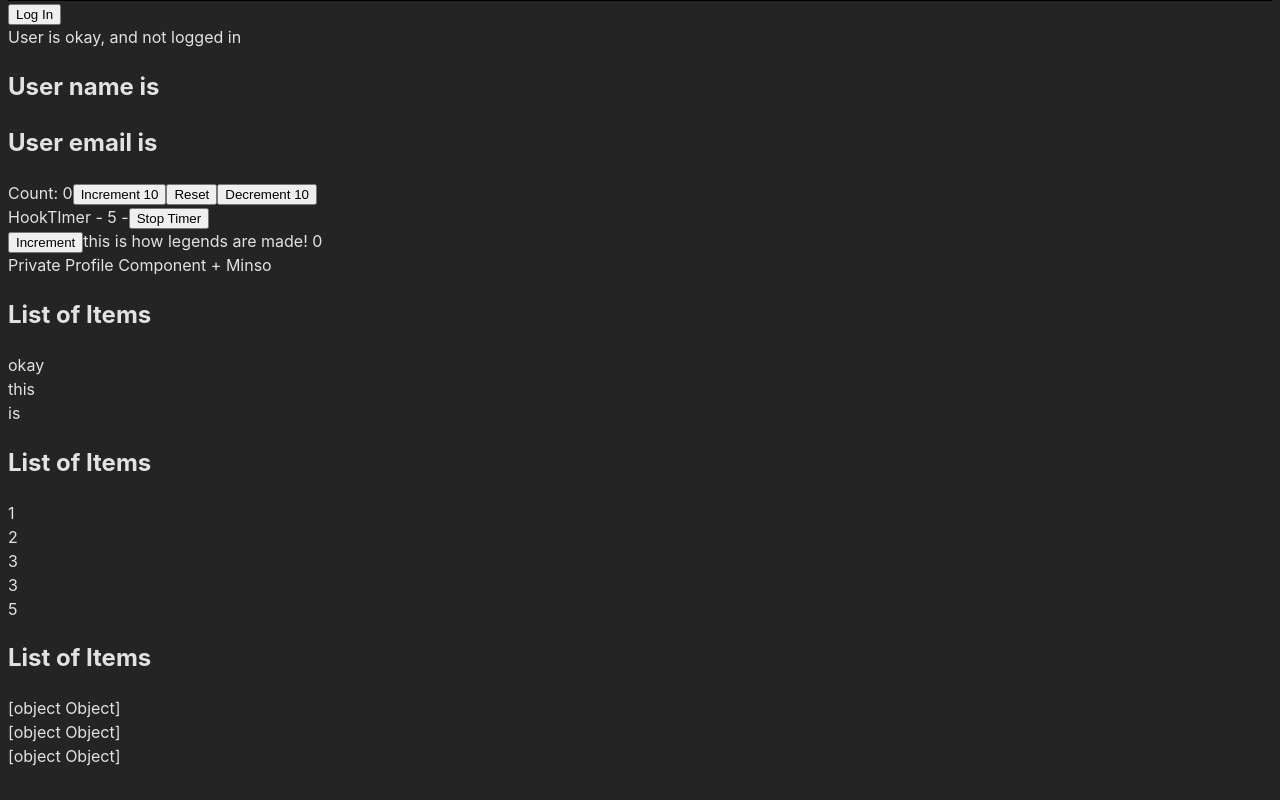
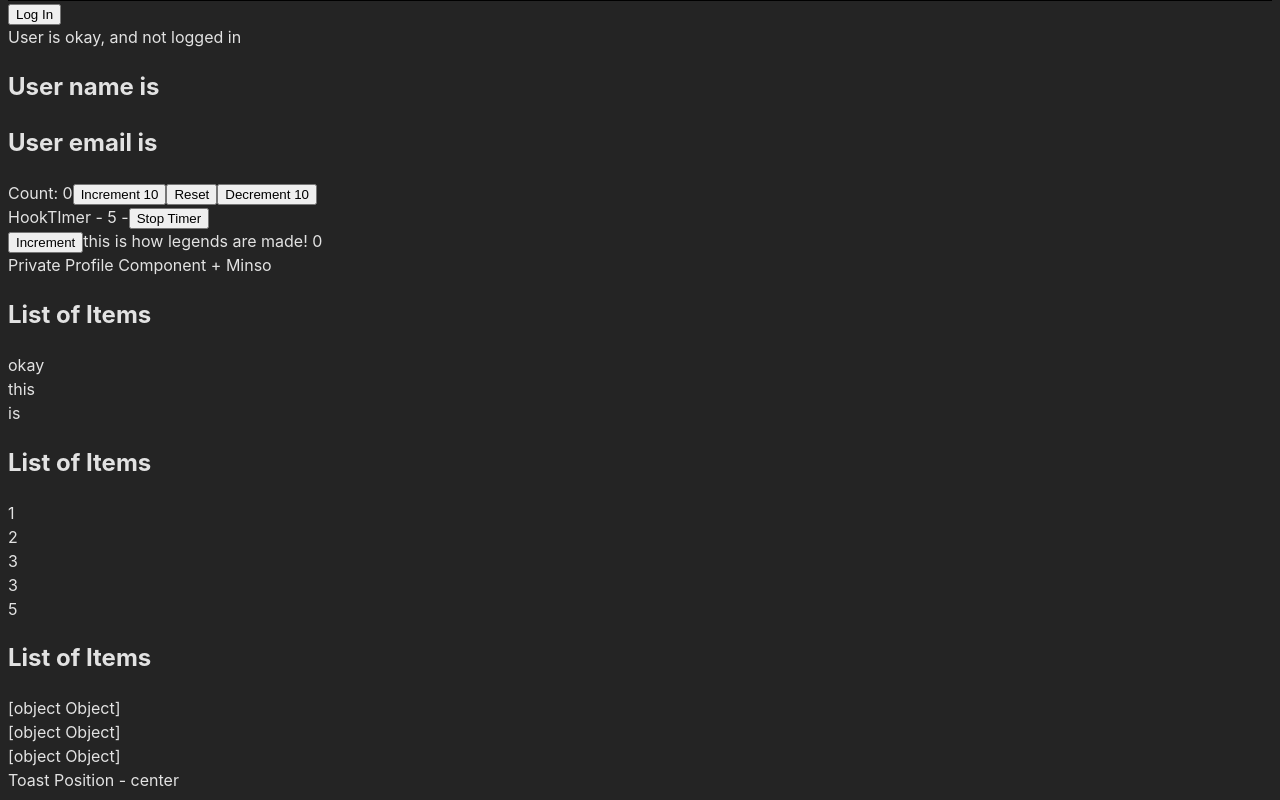
Before and after one commit to DIFU-N/react-typescript, a React (Vite) app: page / in a window 1280 px wide. Shown: the part 532-1332 px from the top of the page. Before the commit the page ends 1308 px from the top, so only its background shows below. Built offline with nearby package versions, Linux system fonts and the light colour scheme.

Commit message:
temperal literals + tScript

```diff
--- a/src/App.tsx
+++ b/src/App.tsx
@@ -14,6 +14,7 @@ import { MutableRef } from "./components/ref/MutableRef"
 import { Counter } from "./components/state/Counter"
 import { LoggedIn } from "./components/state/LoggedIn"
 import { List } from "./components/generics/List"
+import { Toast } from "./components/template literals/Toast"
 
 function App() {
   const personName = {
@@ -68,6 +69,7 @@ function App() {
         name: 'minl',
         age: 39
       }]} onClick={(item) => console.log(item)} />
+      <Toast position="center" />
     </div>
   )
 }
--- /dev/null
+++ b/src/components/template literals/Toast.tsx
@@ -0,0 +1,26 @@
+// Position prop can be one of the following
+// left-center, right-center, center, left-bottom, right-bottom, center-top,
+// center-bottom, right-top, left-top
+// but as hard coding that would be unnecessary especially if there were more than just 9 posiblevalues
+// cue in template literals
+//Template literals are literals delimited with backtick ( ` ) characters, allowing for multi-line
+// strings, string interpolation with embedded expressions, and special constructs called tagged templates.
+
+type HorizontalPositions = "center" | "left" | "right";
+type VerticalPositions = "center" | "top" | "bottom";
+
+//but with this, you get the position center-center which is also just center
+// type ToastPositions = {
+//     position: `${HorizontalPositions}-${VerticalPositions}`
+// }
+
+//to fix the center-center happenings
+type ToastPositions = {
+  position:
+    | Exclude<`${HorizontalPositions}-${VerticalPositions}`, "center-center">
+    | "center";
+};
+
+export const Toast = ({ position }: ToastPositions) => {
+  return <div>Toast Position - {position}</div>;
+};
```
